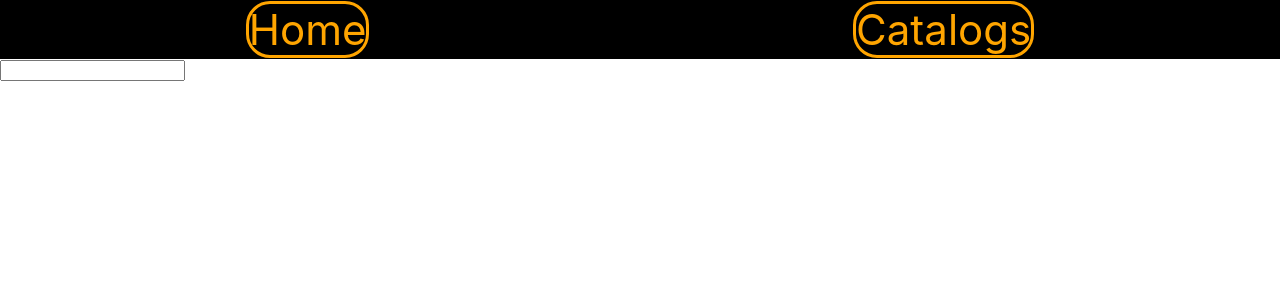
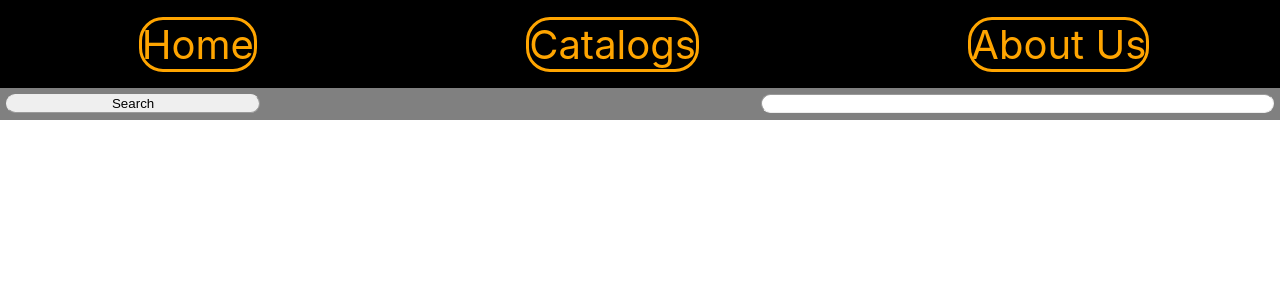
Before and after one commit to MrCGlass/collectivecatalog, a React (Create React App) app: page /Catalogs in a window 1280 px wide. Shown: the top 300 px of the page. Built offline with nearby package versions, Linux system fonts and the light colour scheme.

Commit message:
separated css ffrom Jsx
adding styling to index.css

```diff
--- a/src/components/Divcell.js
+++ b/src/components/Divcell.js
@@ -1,15 +1,15 @@
 
-
+import image from '../static/images/th.jpg'
 
 const DivCell = ({heading,image,sectiontext})=> {
     return(
-        <div style={divCellStyle} className=''>
-            <div className=''>
+        <div className='divcell'>
+            <div className='divcellsection'>
                 <h4 className=''>{heading}</h4>
                 <p className=''>{sectiontext}</p>
             </div>
-            <div>
-                <img src={image}/>
+            <div className='divcellsection'>
+                <img className='divImage' src={image}/>
             </div>
         </div>
     )
@@ -17,17 +17,19 @@ const DivCell = ({heading,image,sectiontext})=> {
 
 
 
-const divCellStyle = {
-    backgroundColor: 'rgba(1,1,1,0.1)',
-    display:'flex',
-    justifyContent:'space-around',
-    width: '100%',
-    marginBottom:'3%'
+
+
+
+const thumbImageStyle = {
+    position: 'relative',
+    maxHeight:'90%',
+    maxWidth:'65%',
+    top:'5%'
 }
 
 DivCell.defaultProps = {
     heading:'Div',
-    image:'none',
+    image:image,
     sectiontext:'paragraph text',
 }
 
--- a/src/components/Main.js
+++ b/src/components/Main.js
@@ -1,15 +1,15 @@
 import React from 'react'
 import { Routes, Route } from 'react-router-dom'
 import HomePage from '../pages/HomePage'
-
-import Homepage from '../pages/HomePage'
-import LoginPage from '../pages/LoginPage'
+import CatalogPage from '../pages/CatalogPage'
+import AboutPage from '../pages/AboutPage'
 
 const Main = () => {
     return (
         <Routes>
             <Route exact path='/' element={<HomePage/>}></Route>
-            <Route exact path='/Catalogs' element={<LoginPage/>}></Route>
+            <Route exact path='/Catalogs' element={<CatalogPage/>}></Route>
+            <Route exact path='/About-Us' element={<AboutPage/>}></Route>
         </Routes>
     );
 }
--- a/src/components/MyLink.js
+++ b/src/components/MyLink.js
@@ -15,7 +15,7 @@ MyLink.defaultProps = {
 const myLinkStyles= {
     color: 'orange',
     position:'relative',
-    fontSize: '42px',
+    fontSize: '40px',
     border:'solid',
     borderRadius: '24px',
     textDecoration: 'none',
--- a/src/components/Navbar.js
+++ b/src/components/Navbar.js
@@ -6,14 +6,15 @@ const Navbar = () => {
         <nav   className='navbar'>
             <ul style={navBarStyle} className=''>
                 <li><MyLink href='/' title='Home' /></li>
-                <li><MyLink href ='/catalogs' title='Catalogs'/></li>
+                <li><MyLink href ='/Catalogs' title='Catalogs'/></li>
+                <li><MyLink href ='/About-us' title='About Us'/></li>
             </ul>
         </nav>
     )
 }
 
 const navBarStyle = {
-    position:'relative',
+    position:'fixed',
     backgroundColor:'black',
     display: 'flex',
     flexDirection:'row',
@@ -22,6 +23,8 @@ const navBarStyle = {
     listStyleType:'none',
     padding: '4px',
     margin:'0px',
+    width:'100%',
+    height:'10%',
 }
 
 
--- a/src/components/RevDivcell.js
+++ b/src/components/RevDivcell.js
@@ -1,10 +1,11 @@
+import image from '../static/images/th.jpg'
 const RevDivcell = ({heading,image,sectiontext}) => {
     return (
-        <div style={divCellStyle} className=''>
-             <div>
-                <img src={image}/>
+        <div className='divcell'>
+            <div className='divcellsection'>
+                <img className='divImage' src={image}/>
             </div>
-            <div className=''>
+            <div className='divcellsection'>
                 <h4 className=''>{heading}</h4>
                 <p className=''>{sectiontext}</p>
             </div>
@@ -16,14 +17,25 @@ const RevDivcell = ({heading,image,sectiontext}) => {
 const divCellStyle = {
     backgroundColor: 'rgba(1,1,1,0.1)',
     display:'flex',
-    justifyContent:'space-around',
+    justifyContent:'center',
     width: '100%',
-    marginBottom:'3px',
+    marginBottom:'2%',
+    height:'auto',
+}
+
+const sectionStyle={
+    width: '48%',
+    padding:'0 1% 0 1%',
+    textAlign:'center',
+
+}
+const thumbImageStyle = {
+
 }
 
 RevDivcell.defaultProps = {
     heading:'div',
-    image:'none',
+    image:image,
     sectiontext:'section paragraph text',
 }
 
--- /dev/null
+++ b/src/components/SearchSection.js
@@ -0,0 +1,12 @@
+const SearchSection = () => {
+    return(
+        <div className='searchsection'>
+            <button className='searchbutton' >Search</button>
+            <input className='searchinput'/>
+        </div>
+    )
+}
+
+
+
+export default SearchSection
--- a/src/index.css
+++ b/src/index.css
@@ -11,3 +11,53 @@ code {
   font-family: source-code-pro, Menlo, Monaco, Consolas, 'Courier New',
     monospace;
 }
+.article {
+  position:absolute;
+  top:11%;
+  z-index: -1;
+  width: 100%;
+}
+.divcell {
+  background-color: rgba(1,1,1,0.1);
+  display: flex;
+  justify-content:space-evenly;
+  width: 100%;
+  margin-bottom: 2%;
+  height:'auto';
+}
+
+.devcellsection {
+  width: 48%;
+  padding: 0 1% 0 1%;
+}
+
+.searchsection{
+  position: absolute;
+  width: 99%;
+  background-color: grey;
+  top: 11%;
+  z-index: -1;
+  display: flex;
+  justify-content:space-between;
+  padding:.5%;
+}
+
+.searchbutton {
+  border: outset 1px;
+  width:20%;
+  border-radius:10px;
+}
+
+.searchinput{
+  width: 40%;
+  border: inset 1px;
+  border-radius: 50px;
+}
+
+
+.divImage {
+  position: relative;
+  max-height: 90%;
+  max-width: 65%;
+  top: 5%;
+}
--- /dev/null
+++ b/src/pages/AboutPage.js
@@ -0,0 +1,17 @@
+
+
+const AboutPage = () => {
+    return (
+        <article style={aboutpageStyle} className=''>
+            <div className=''></div>
+        </article>
+    )
+}
+
+
+
+const aboutpageStyle = {
+    backgroundColor:'black',
+}
+
+export default AboutPage
--- /dev/null
+++ b/src/pages/CatalogPage.js
@@ -0,0 +1,12 @@
+import SearchSection from "../components/SearchSection"
+
+
+const CatalogPage = () =>{
+   return (
+       <SearchSection />
+   )
+}
+
+
+
+export default CatalogPage;
--- a/src/pages/HomePage.js
+++ b/src/pages/HomePage.js
@@ -1,12 +1,10 @@
-import Header from '../components/Header'
 import Divcell from '../components/Divcell'
 import RevDivcell from '../components/RevDivcell'
 
 
 const HomePage = () => {
     return(
-        <article>
-            <Header title='Welcome To Collective Catalogs'/>
+        <article class='article'>
             <Divcell heading='Enter' sectiontext='Click Here to Sign in if you are a memeber or Sign up if you are a new member' />
             <RevDivcell heading='Catalogs' sectiontext='Click here to search user catalogs'/>
         </article>
--- a/src/pages/LoginPage.js
+++ /dev/null
@@ -1,13 +0,0 @@
-
-
-
-const LoginPage = () =>{
-   return (
-       <input className=''/>
-   )
-}
-
-LoginPage.defaultProps = {
-    value: 'input',
-}
-export default LoginPage;
```
Also changed, not shown: src/static/images/th.jpg (added).
